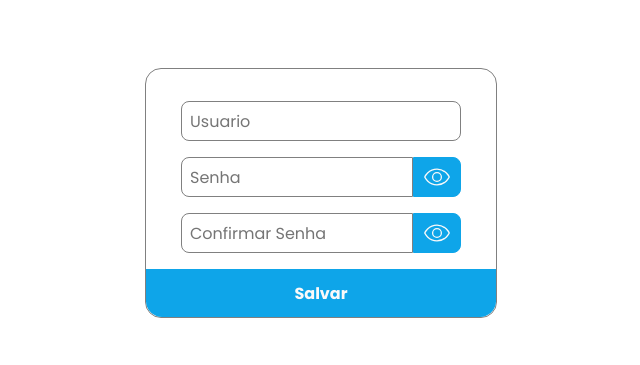
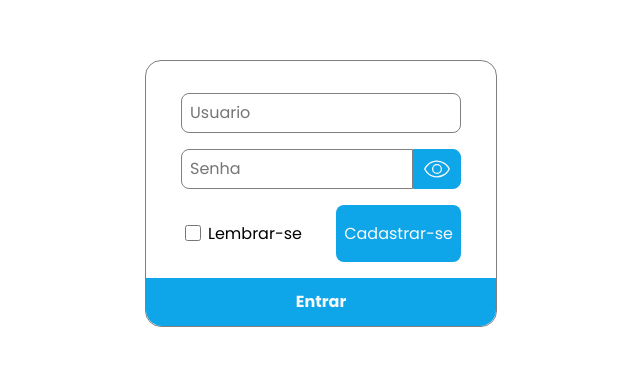
Before and after one commit to Just-Jp/desafio-neki-front-web, a React (Vite) app: page / in a window 1280 px wide. Shown: the part 207-572 px from the top of the page, without its empty margins (319-959 px from the left). Built offline with nearby package versions, Linux system fonts and the light colour scheme; no server answers.

Commit message:
adicionando roteamento ao projeto

```diff
--- a/src/App.jsx
+++ b/src/App.jsx
@@ -1,14 +1,18 @@
 import { useState } from 'react'
 import RegisterPage from './pages/register/register'
+import { BrowserRouter } from 'react-router-dom'
+import AppRoutes from './routes/appRoutes'
+import HomePage from './pages/home/home'
 
 function App() {
-  const [count, setCount] = useState(0)
+    const [count, setCount] = useState(0)
 
-  return (
-    <>
-      <RegisterPage/>
-    </>
-  )
+    return (
+        <BrowserRouter>
+            <AppRoutes/>
+        </BrowserRouter>
+        // <HomePage/>
+    );
 }
 
 export default App
--- /dev/null
+++ b/src/routes/appRoutes.jsx
@@ -0,0 +1,14 @@
+import { Route, Routes } from 'react-router-dom'
+import LoginPage from '../pages/login/login'
+import RegisterPage from '../pages/register/register'
+import HomePage from '../pages/home/home'
+
+export default function AppRoutes() {
+    return (
+        <Routes>
+            <Route path='/' element={<LoginPage/>}></Route>
+            <Route path='/register' element={<RegisterPage/>}></Route>
+            <Route path='/home' element={<HomePage/>}></Route>
+        </Routes>
+    )
+}
```
